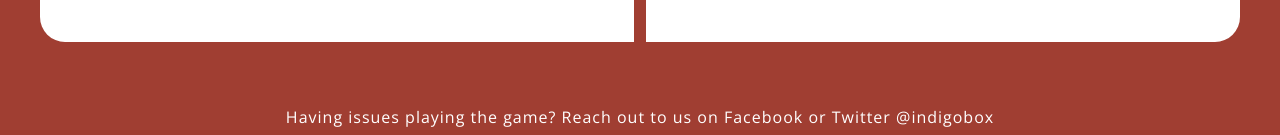
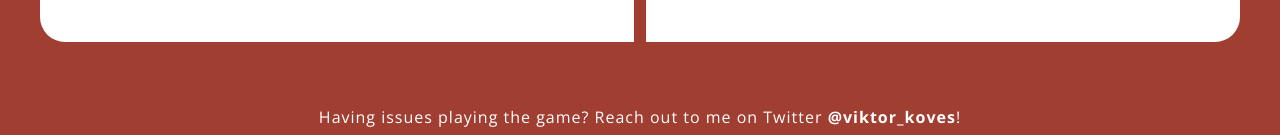
Before and after one commit to vkoves/vkoves.github.io, a Jekyll site: the page projects/christmas-in-clouds/index.html, which Jekyll copies as it is, in a window 1280 px wide and 900 px high, scrolled down 5291 px. Shown: the part 762-897 px from the top of the window. Built offline with Jekyll 4.4.1, drawn with Linux system fonts in a browser that asks for light colours.

Commit message:
Added Christmas In Clouds to README and updated support link

```diff
--- a/projects/christmas-in-clouds/css/main.css
+++ b/projects/christmas-in-clouds/css/main.css
@@ -195,6 +195,7 @@ section.two-col img {
 
 #download-sect a {
 	text-decoration: none;
+	font-weight: bold;
 	color: inherit;
 }
 
--- a/projects/christmas-in-clouds/index.html
+++ b/projects/christmas-in-clouds/index.html
@@ -134,7 +134,7 @@
 					</div>
 				</section>
 				<div class="small-text" id="download">
-					Having issues playing the game? Reach out to us on <a href="https://www.facebook.com/indigoBoxStudios/">Facebook</a> or Twitter <a href="https://twitter.com/indigobox">@indigobox</a>
+					Having issues playing the game? Reach out to me on Twitter <a href="https://twitter.com/viktor_koves">@viktor_koves</a>!
 				</div>
 			</center>
 		</div>
```
Also changed, not shown: README.md.
